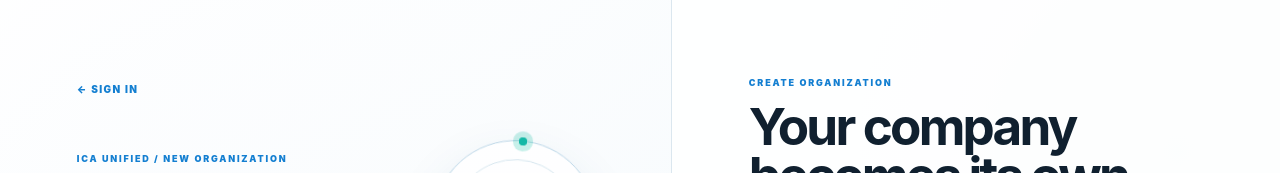
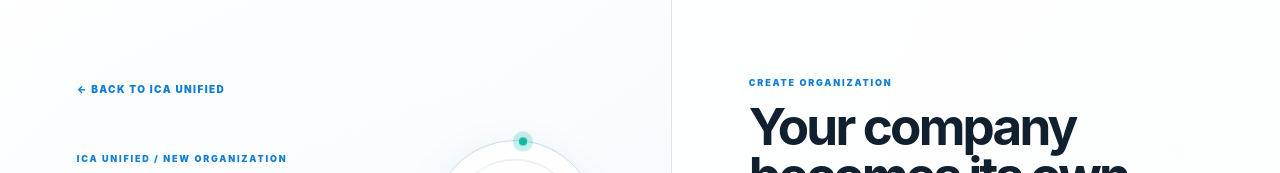
Before and after one commit to redavi19-asu/ICA-unified-, a Next.js app: page /register in a window 1280 px wide. Shown: the top 173 px of the page. Built offline with nearby package versions, Linux system fonts and the light colour scheme.

Commit message:
Fix trial back navigation to ICA landing

```diff
--- a/src/app/register/page.tsx
+++ b/src/app/register/page.tsx
@@ -40,7 +40,7 @@ export default function RegisterPage() {
   return (
     <main className={styles.shell}>
       <section className={styles.manifesto}>
-        <a href="/login" className={styles.back}>← SIGN IN</a>
+        <a href="/" className={styles.back}>← BACK TO ICA UNIFIED</a>
         <p className={styles.kicker}>ICA UNIFIED / NEW ORGANIZATION</p>
         <h1>Build one<br />place to work.</h1>
         <p>Launch a private company workspace with learning, people, credentials, documents, and operations already connected.</p>
```
